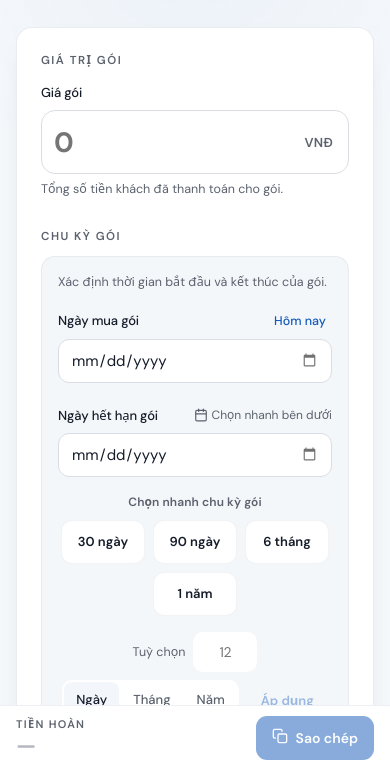
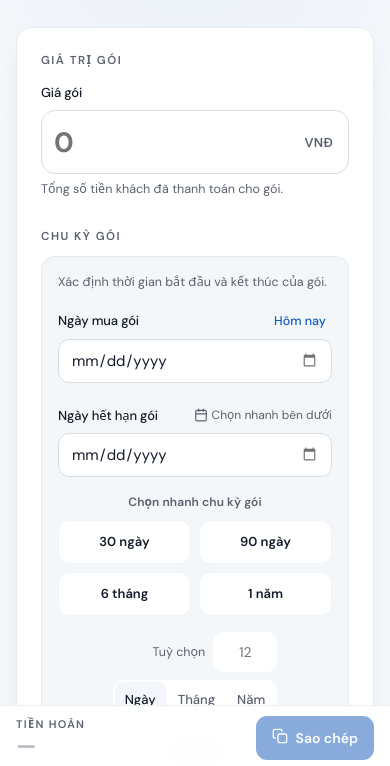
Before and after one commit to HumbleGarli/refund-tool, a plain HTML site: page index.html in a window 390 px wide. Shown: the part 74-840 px from the top of the page. Drawn offline with Linux system fonts and the light colour scheme.

Commit message:
Fix mobile date field overflow and wrapping

```diff
--- a/css/date-groups.css
+++ b/css/date-groups.css
@@ -1,6 +1,8 @@
 /* Date grouping UX — keeps package cycle and service stop date conceptually separate. */
 
 .date-group-card {
+  min-width: 0;
+  max-width: 100%;
   border: 1px solid color-mix(in oklab, var(--border) 68%, transparent);
   background: color-mix(in oklab, var(--surface-muted) 86%, var(--card));
   border-radius: 14px;
@@ -16,11 +18,32 @@
 
 .cycle-grid {
   display: grid;
+  min-width: 0;
+  max-width: 100%;
   gap: 20px;
+}
+
+.cycle-grid .field,
+.date-group-card .field {
+  min-width: 0;
+  max-width: 100%;
 }
 
 .cycle-grid .field + .field {
   margin-top: 0;
+}
+
+/* Native date controls can have a large intrinsic min-content width on iOS/WebKit.
+   Explicit logical sizing lets them shrink with the nested card without disabling
+   the native date picker. */
+.date-group-card .date-field {
+  display: block;
+  width: 100%;
+  min-width: 0;
+  max-width: 100%;
+  inline-size: 100%;
+  min-inline-size: 0;
+  max-inline-size: 100%;
 }
 
 .date-group-inline-note {
@@ -75,6 +98,7 @@
 
 @media (max-width: 639px) {
   .date-group-card {
+    width: 100%;
     padding: 16px;
   }
 
@@ -82,7 +106,68 @@
     margin-bottom: 16px;
   }
 
+  .date-group-card .field-head {
+    min-width: 0;
+  }
+
+  .date-group-card .field-head > * {
+    min-width: 0;
+  }
+
   .date-group-inline-note {
     margin-top: 16px;
   }
+
+  /* Two deliberate columns are more stable than flex intrinsic sizing on narrow screens. */
+  .date-group-card .presets {
+    display: grid;
+    grid-template-columns: repeat(2, minmax(0, 1fr));
+    width: 100%;
+    gap: 8px;
+  }
+
+  .date-group-card .chip {
+    width: 100%;
+    min-width: 0;
+    height: 44px;
+  }
+
+  /* Keep the custom duration controls centered and intentionally wrapped. */
+  .date-group-card .custom-row {
+    display: grid;
+    grid-template-columns: auto 64px;
+    justify-content: center;
+    align-items: center;
+    gap: 8px;
+  }
+
+  .date-group-card .custom-label {
+    grid-column: 1;
+    text-align: right;
+  }
+
+  .date-group-card .custom-amount {
+    grid-column: 2;
+    width: 64px;
+    min-width: 0;
+  }
+
+  .date-group-card .segmented {
+    grid-column: 1 / -1;
+    justify-self: center;
+    min-width: 0;
+    max-width: 100%;
+  }
+
+  .date-group-card .seg {
+    min-width: 0;
+    padding-left: 10px;
+    padding-right: 10px;
+  }
+
+  .date-group-card .apply-btn {
+    grid-column: 1 / -1;
+    justify-self: center;
+    min-height: 44px;
+  }
 }
```
